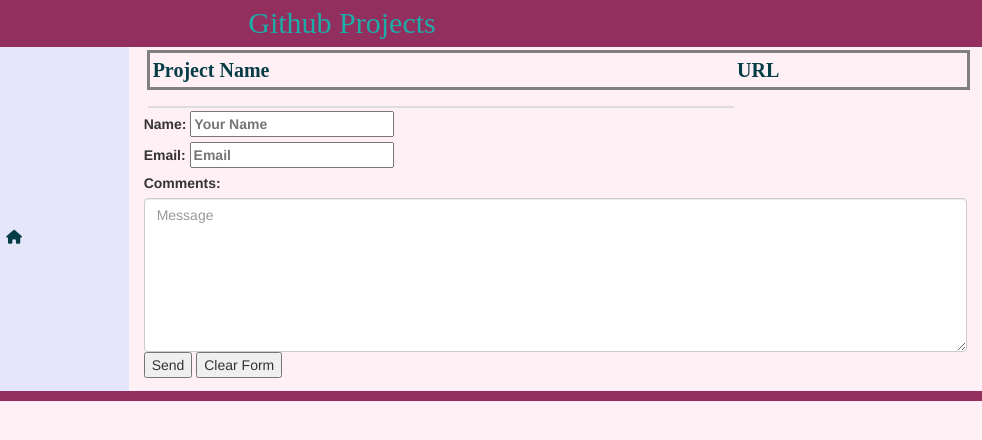
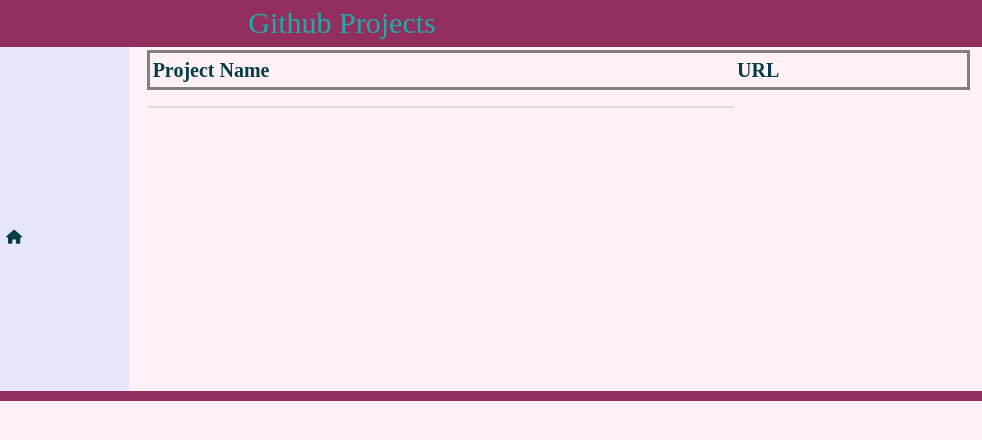
Before and after one commit to Dhiraj-Shrestha/Dhiraj-Shrestha.github.io, a plain HTML site: page index.html in a window 1280 px wide. Shown: the full height of the page, 298-1280 px from the left. Drawn offline with nearby package versions, Linux system fonts and the light colour scheme; no server answers.

Commit message:
Update index.html

```diff
--- a/index.html
+++ b/index.html
@@ -114,28 +114,6 @@
 			</tr>
 		</tbody>
 	</table>
-	<form action="mailto:info@w3docs.com" onsubmit="formvalid()"  method="post"enctype="text/plain">
-      <div>
-        <label for="name">Name:
-          <input type="text"   id="NAME" name="Name"  placeholder="Your Name">
-        </label>
-      </div>
-      <div>
-        <label for="email">Email:
-                <input type="email" id="EMAIL" name="E-MAIL" placeholder="Email">
-        </label>
-      </div>
-      <div>
-        <label>Comments:</label>
-        <br />
-        <textarea id ="MESSAGE"  name="Message"  cols="30" rows="7" class="form-control" placeholder="Message"></textarea>
-      </div>
-      <div>
-        <input type="submit" name="submit" value="Send" />
-        <input type="reset" name="reset" value="Clear Form" />
-      </div>
-    </form>
-
     </div>
   </div>
 </div>
@@ -143,18 +121,7 @@
 
 
 </body>
-<script type="text/javascript">
-	  function formvalid(){
-      var FULLNAME=document.getElementById("NAME").value;  //Assigning variable value get from the field for name using unique ID
-      var EMAIL=document.getElementById("EMAIL").value; //Assigning variable value get from the field for email using unique ID
-      var REVIEW=document.getElementById("MESSAGE").value; //Assigning variable value get from the field for message using unique ID-->
 
-      if(FULLNAME!=""  && EMAIL!="" && MESSAGE!=""){ //if field are not empty -->
-        alert("Thank you for your time");
-      }
-    }
-
-</script>
 <footer></footer>
 
 <script src="main.js"></script>
```
